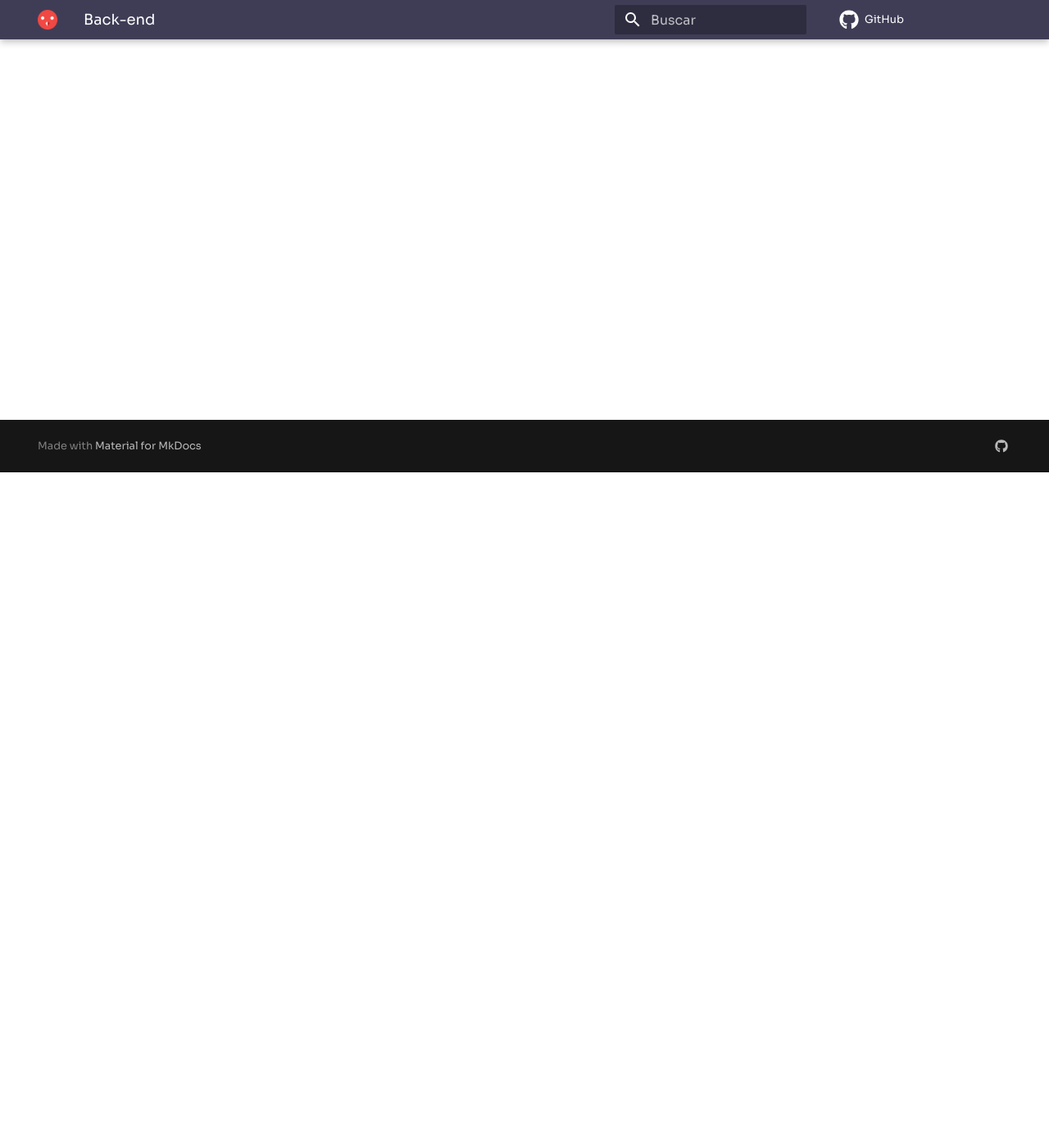
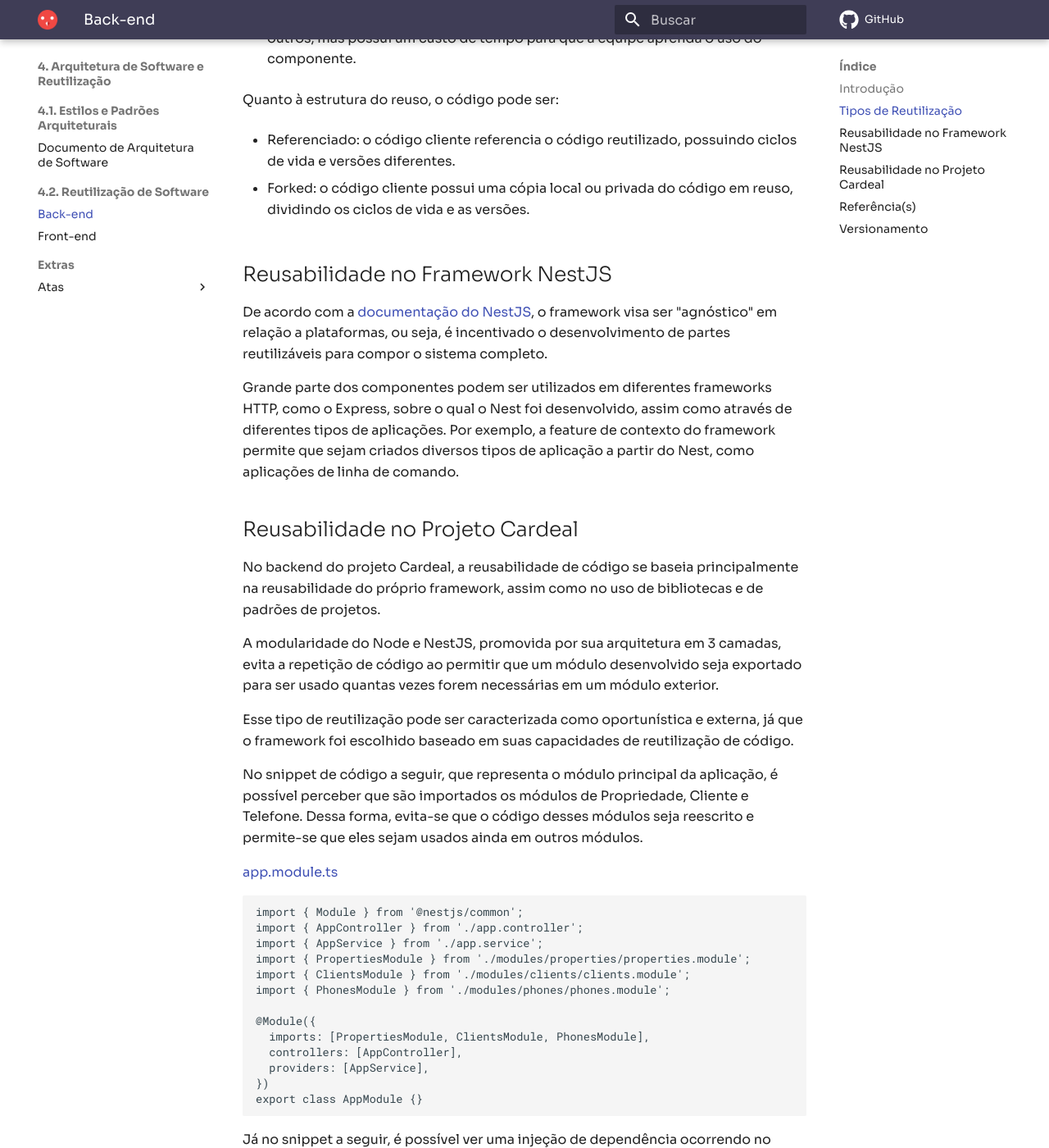
Before and after one commit to UnBArqDsw2021-1/2021.1_G04_Cardeal, an MkDocs documentation site: the page built from docs/arquitetura/back-end.md, in a window 1280 px wide and 1400 px high, scrolled down 824 px. Shown: the whole window at 82% size. Built offline with MkDocs 1.6.1 and Material for MkDocs 9.7.7, drawn with Linux system fonts in a browser that asks for light colours; comment, search, counter and statistics services are not loaded; some of the changed text lies outside the part shown.

Commit message:
Code Reuse - Backend: created document

````diff
--- a/docs/arquitetura/back-end.md
+++ b/docs/arquitetura/back-end.md
@@ -1,6 +1,95 @@
-# Reutilização no Back-end
+# Reutilização de Código - Backend
+
+## Introdução
+Reutilização de código é a prática de reutilizar código existente em uma nova função ou em um novo software. ([Perforce](https://www.perforce.com/blog/qac/what-code-reuse-code-reuse-best-practices))
+
+Para que a reutilização de código seja viabilizada, o código precisa ter uma qualidade alta. É preciso que o código seja seguro e confiável.
+O desafio da reutilização de código se baseia em desenvolver código que torne possível a reutilização.
+
+## Tipos de Reutilização
+A reutilização pode ser categorizada pelas seguintes motivações:
+
+ - Oportunística: quando se percebe no início de um projeto que há componentes prontos que podem ser utilizados.
+
+ - Planejada: quando se desenvolve componentes de forma que sejam reutilizáveis no futuro.
+
+Além disso, é possível caracterizar a reutilização como:
+
+ - Interna: reutilização de um componente próprio da equipe. É uma alternativa quando se precisa manter um componente importante para o projeto.
+
+ - Externa: quando se utiliza um componente de terceiros. Possui a vantagem de ter o custo reduzido, já que o componente já foi ou está sendo desenvolvido por outros, mas possui um custo de tempo para que a equipe aprenda o uso do componente.
+
+Quanto à estrutura do reuso, o código pode ser:
+
+ - Referenciado: o código cliente referencia o código reutilizado, possuindo ciclos de vida e versões diferentes.
+
+ - Forked: o código cliente possui uma cópia local ou privada do código em reuso, dividindo os ciclos de vida e as versões.
+
+## Reusabilidade no Framework NestJS
+De acordo com a [documentação do NestJS](https://docs.nestjs.com/fundamentals/platform-agnosticism), o framework visa ser "agnóstico" em relação a plataformas, ou seja, é incentivado o desenvolvimento de partes reutilizáveis para compor o sistema completo.
+
+Grande parte dos componentes podem ser utilizados em diferentes frameworks HTTP, como o Express, sobre o qual o Nest foi desenvolvido, assim como através de diferentes tipos de aplicações. Por exemplo, a feature de contexto do framework permite que sejam criados diversos tipos de aplicação a partir do Nest, como aplicações de linha de comando.
+
+## Reusabilidade no Projeto Cardeal
+No backend do projeto Cardeal, a reusabilidade de código se baseia principalmente na reusabilidade do próprio framework, assim como no uso de bibliotecas e de padrões de projetos.
+
+A modularidade do Node e NestJS, promovida por sua arquitetura em 3 camadas, evita a repetição de código ao permitir que um módulo desenvolvido seja exportado para ser usado quantas vezes forem necessárias em um módulo exterior.
+
+Esse tipo de reutilização pode ser caracterizada como oportunística e externa, já que o framework foi escolhido baseado em suas capacidades de reutilização de código.
+
+No snippet de código a seguir, que representa o módulo principal da aplicação, é possível perceber que são importados os módulos de Propriedade, Cliente e Telefone. Dessa forma, evita-se que o código desses módulos seja reescrito e permite-se que eles sejam usados ainda em outros módulos.
+
+[app.module.ts](https://github.com/UnBArqDsw2021-1/2021.1-g04-cardeal-back-end/blob/main/src/app.module.ts)
+```
+import { Module } from '@nestjs/common';
+import { AppController } from './app.controller';
+import { AppService } from './app.service';
+import { PropertiesModule } from './modules/properties/properties.module';
+import { ClientsModule } from './modules/clients/clients.module';
+import { PhonesModule } from './modules/phones/phones.module';
+
+@Module({
+  imports: [PropertiesModule, ClientsModule, PhonesModule],
+  controllers: [AppController],
+  providers: [AppService],
+})
+export class AppModule {}
+```
+Já no snippet a seguir, é possível ver uma injeção de dependência ocorrendo no construtor da classe PhonesController. Como foi visto no [módulo anterior](https://unbarqdsw2021-1.github.io/2021.1_G04_Cardeal/padroesDeProjeto/GRASPs/) da disciplina, a injeção de dependência garante que a classe será instanciada apenas uma vez para ser utilizada através da aplicação, ou seja, a mesma instância da classe PhonesService poderá ser utilizada ainda em outras classes, caso for necessário.
+
+[phones.controller.ts](https://github.com/UnBArqDsw2021-1/2021.1-g04-cardeal-back-end/blob/main/src/modules/phones/phones.controller.ts)
+```
+import { Controller, Body, Patch, Param, Get } from '@nestjs/common';
+
+import { PhonesService } from './phones.service';
+import { UpdatePhoneDto } from './dto/update-phone.dto';
+
+@Controller('phones')
+export class PhonesController {
+  constructor(private readonly phonesService: PhonesService) {}
+
+  @Get()
+  findAll() {
+    return this.phonesService.findAll();
+  }
+
+  @Patch(':id')
+  update(@Param('id') id: string, @Body() updatePhoneDto: UpdatePhoneDto) {
+    return this.phonesService.update(+id, updatePhoneDto);
+  }
+}
+```
+Os dois exemplos acima envolvem reutilização planejada e interna, já que os módulos foram feitos pela equipe do projeto intencionalmente de modo a ser reutilizado.
+
+## Referência(s)
+
+> [Perforce - Code Reuse](https://www.perforce.com/blog/qac/what-code-reuse-code-reuse-best-practices)
+>
+> [Wikipedia - Code Reuse](https://en.wikipedia.org/wiki/Code_reuse)
+>
+> [NestJS - Documentation](https://docs.nestjs.com/fundamentals/platform-agnosticism)
 
 ## Versionamento
-| Data       | Versão | Descrição         | Autores       |
-| ---------- | ------ | ----------------- | ------------- |
-| 24/09/2021 | 0.1 | Criação do arquivo| Estevao Reis  |
+| Data       | Versão | Descrição          | Autores       |
+| ---------- | ------ | ------------------ | ------------- |
+| 24/09/2021 | 0.1    | Criação do arquivo | Estevao Reis  |
````
